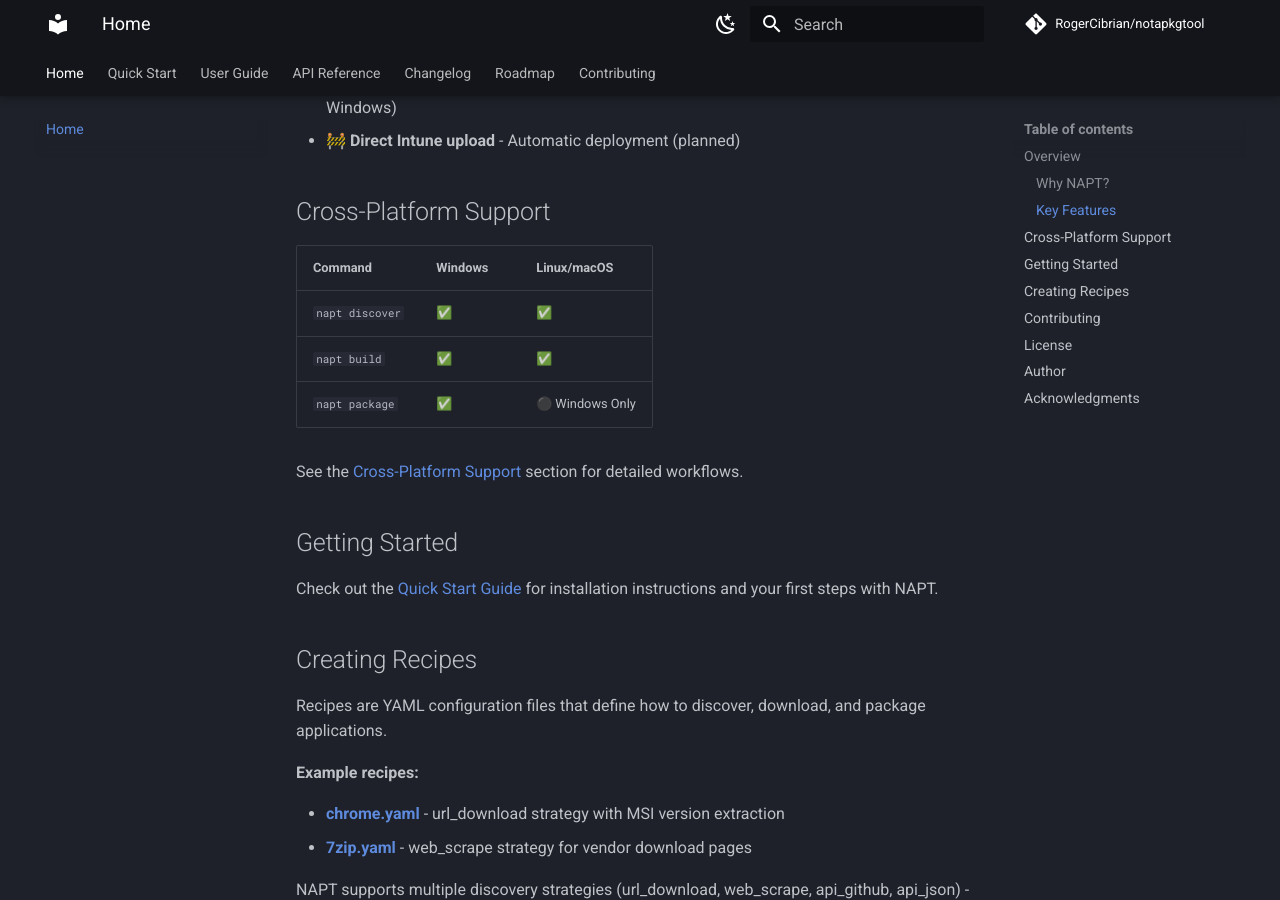
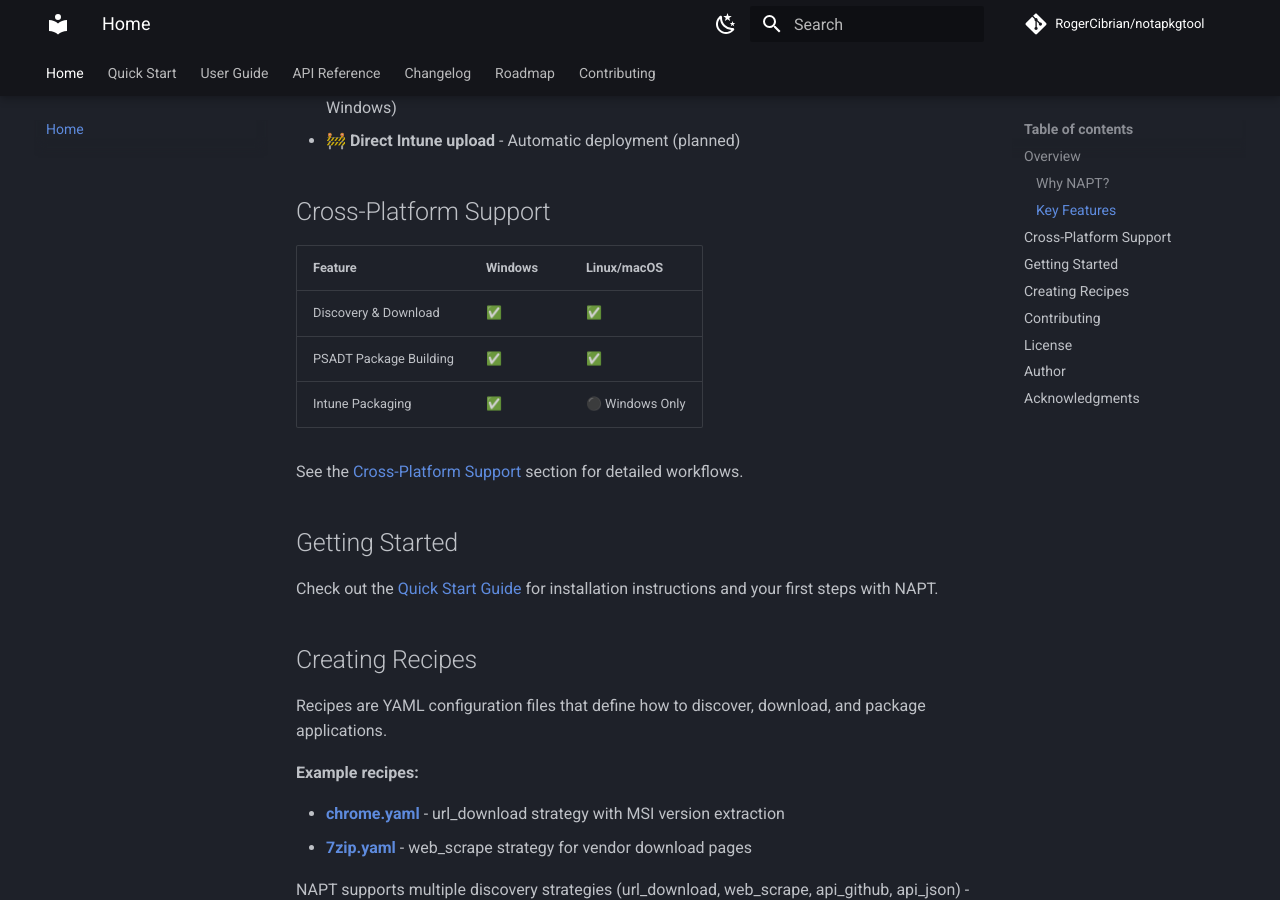
Before and after one commit to RogerCibrian/notapkgtool, an MkDocs documentation site: the page built from docs/index.md, in a window 1280 px wide and 900 px high, scrolled down 1252 px. Built offline with MkDocs 1.6.1 and Material for MkDocs 9.7.7, drawn with Linux system fonts in a browser that asks for light colours; comment, search, counter and statistics services are not loaded.

Commit message:
docs: improve cross-platform table and output modes clarity
- Replace command-specific table with feature-based language
- Change 'Package Building' to 'PSADT Package Building' for clarity
- Reword output modes table to explicitly show what each level includes
- Keep README.md and docs/index.md synchronized

```diff
--- a/docs/index.md
+++ b/docs/index.md
@@ -38,11 +38,11 @@
 
 ## Cross-Platform Support
 
-| Command | Windows | Linux/macOS |
+| Feature | Windows | Linux/macOS |
 |---------|---------|-------------|
-| `napt discover` | ✅ | ✅ |
-| `napt build` | ✅ | ✅ |
-| `napt package` | ✅ | ⚫ Windows Only |
+| Discovery & Download | ✅ | ✅ |
+| PSADT Package Building | ✅ | ✅ |
+| Intune Packaging | ✅ | ⚫ Windows Only |
 
 See the [Cross-Platform Support](user-guide.md#cross-platform-support) section for detailed workflows.
 
```
Also changed, not shown: README.md (+4 -4 lines), docs/user-guide.md (+2 -2 lines).
